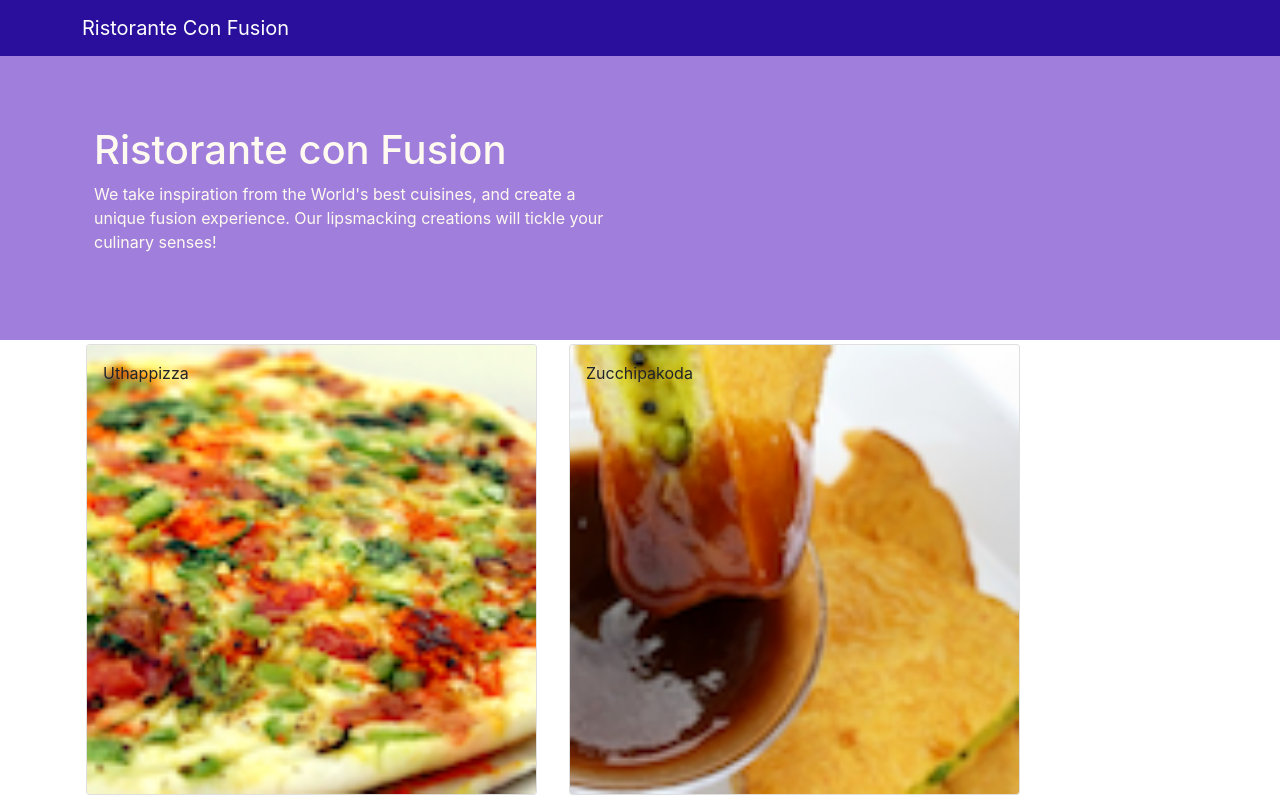
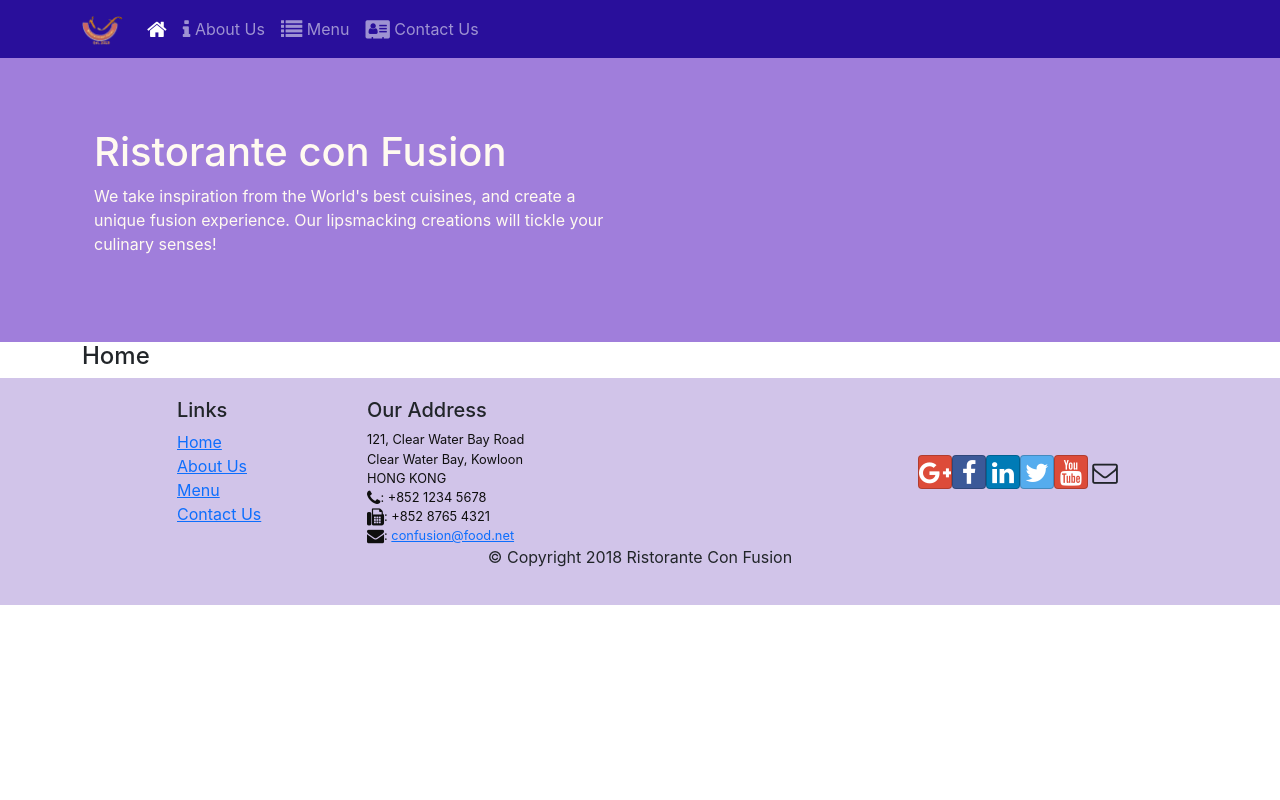
Before and after one commit to vignesk70/Coursera, a React (Create React App) app in the folder React/confusion/: page /home in a window 1280 px wide. Shown: the top 800 px of the page. Built offline with nearby package versions, Linux system fonts and the light colour scheme.

Commit message:
React Router

```diff
--- a/React/confusion/src/App.js
+++ b/React/confusion/src/App.js
@@ -1,17 +1,19 @@
-import React, { Component } from 'react';import './App.css'
+import React, { Component } from 'react';
+import './App.css';
 
-import Main from './components/MainComponent'
+import Main from './components/MainComponent';
+import { BrowserRouter } from 'react-router-dom';
 
 class App extends Component {
 
-
-
-  render(){
-  return (
-    <div className="App">
-      <Main />
-    </div>
-  );
+  render() {
+    return (
+      <BrowserRouter>
+        <div className="App">
+          <Main />
+        </div>
+      </BrowserRouter>
+    );
   }
 }
 
--- a/React/confusion/src/components/FooterComponent.js
+++ b/React/confusion/src/components/FooterComponent.js
@@ -1,4 +1,5 @@
 import React from 'react';
+import {Link} from 'react-router-dom';
 
 function Footer(props) {
     return(
@@ -8,10 +9,10 @@
                 <div className="col-4 offset-1 col-sm-2">
                     <h5>Links</h5>
                     <ul className="list-unstyled">
-                        <li><a href="#">Home</a></li>
-                        <li><a href="#">About</a></li>
-                        <li><a href="#">Menu</a></li>
-                        <li><a href="contactus.html">Contact</a></li>
+                        <li><Link to="/home">Home</Link></li>
+                        <li><Link to="/abutus">About Us</Link></li>
+                        <li><Link to="/menu">Menu</Link></li>
+                        <li><Link to="/contactus">Contact Us</Link></li>
                     </ul>
                 </div>
                 <div className="col-7 col-sm-5">
--- a/React/confusion/src/components/HeaderComponent.js
+++ b/React/confusion/src/components/HeaderComponent.js
@@ -1,13 +1,47 @@
 import React, { Component } from 'react';
-import { Navbar, NavbarBrand, Jumbotron } from 'reactstrap';
+import { Navbar, NavbarBrand, Jumbotron, Nav, NavbarToggler, Collapse, NavItem } from 'reactstrap';
+import { NavLink } from 'react-router-dom';
+class Header extends Component {
+    constructor(props) {
+        super(props);
+        this.state = {
+            isNavOpen: false
+        };
+        this.toggleNav = this.toggleNav.bind(this);
+    }
 
-class Header extends Component {
+    toggleNav() {
+        this.setState({ isNavOpen: !this.state.isNavOpen });
+    }
+
+
     render() {
-    return(
+
+
+        return (
             <React.Fragment>
-      <Navbar dark>
+                <Navbar dark expand="md">
                     <div className="container">
-            <NavbarBrand href="/">Ristorante Con Fusion</NavbarBrand>
+                        <NavbarToggler onClick={this.toggleNav} />
+                        <NavbarBrand className="mr-auto" href="/">
+                            <img src="assets/images/logo.png" height="30" width="41" alt="Ristorante Con Fusion" />
+                        </NavbarBrand>
+                        <Collapse isOpen={this.state.isNavOpen} navbar>
+                            <Nav navbar>
+                                <NavItem>
+                                    <NavLink className="nav-link" to="/home"><span className="fa fa-home fa-lg"></span></NavLink>
+                                </NavItem>
+                                <NavItem>
+                                    <NavLink className="nav-link" to="/aboutus"><span className="fa fa-info fa-lg"></span> About Us</NavLink>
+                                </NavItem>
+                                <NavItem>
+                                    <NavLink className="nav-link" to="/menu"><span className="fa fa-list fa-lg"></span> Menu</NavLink>
+                                </NavItem>
+                                <NavItem>
+                                    <NavLink className="nav-link" to="/menu"><span className="fa fa-address-card fa-lg"></span> Contact Us</NavLink>
+                                </NavItem>
+                            </Nav>
+                        </Collapse>
                     </div>
                 </Navbar>
                 <Jumbotron>
--- /dev/null
+++ b/React/confusion/src/components/HomeComponent.js
@@ -0,0 +1,11 @@
+import React , { Component } from 'react';
+
+function Home(props) {
+    return(
+        <div className="container">
+            <h4>Home</h4>
+        </div>
+    );
+}
+
+export default Home;
--- a/React/confusion/src/components/MainComponent.js
+++ b/React/confusion/src/components/MainComponent.js
@@ -4,26 +4,36 @@
 import { DISHES } from '../shared/dishes';
 import Header from './HeaderComponent';
 import Footer from './FooterComponent';
+import Home from './HomeComponent';
+import {Switch, Route, Redirect} from 'react-router-dom';
+
 class Main extends Component {
 
   constructor(props) {
     super(props);
     this.state = {
         dishes: DISHES,
-        selectedDish: null
+
     };
   }
 
-  onDishSelect(dishId) {
-    this.setState({ selectedDish: dishId});
-  }
+
 
   render() {
+
+    const HomePage = () => {
+      return (
+        <Home />
+      );
+    }
     return (
       <div>
        <Header />
-        <Menu dishes={this.state.dishes} onClick={(dishId) => this.onDishSelect(dishId)} />
-        <DishDetail dish={this.state.dishes.filter((dish) => dish.id === this.state.selectedDish)[0]} />
+        <Switch>
+          <Route path="/home" component={HomePage} />
+          <Route exact path="/menu" component={()=> <Menu dishes={this.state.dishes} />} />
+          <Redirect to="/home" />
+        </Switch>
         <Footer />
       </div>
     );
--- a/package.json
+++ b/package.json
@@ -22,6 +22,7 @@
     "lite-server": "^2.6.1"
   },
   "dependencies": {
-    "create-react-app": "^4.0.3"
+    "create-react-app": "^4.0.3",
+    "react-router-dom": "^5.2.0"
   }
 }
```
Also changed, not shown: 1 other file (tests, documents, lock files or other folders). Lines whose indentation alone changed are shown as unchanged.
